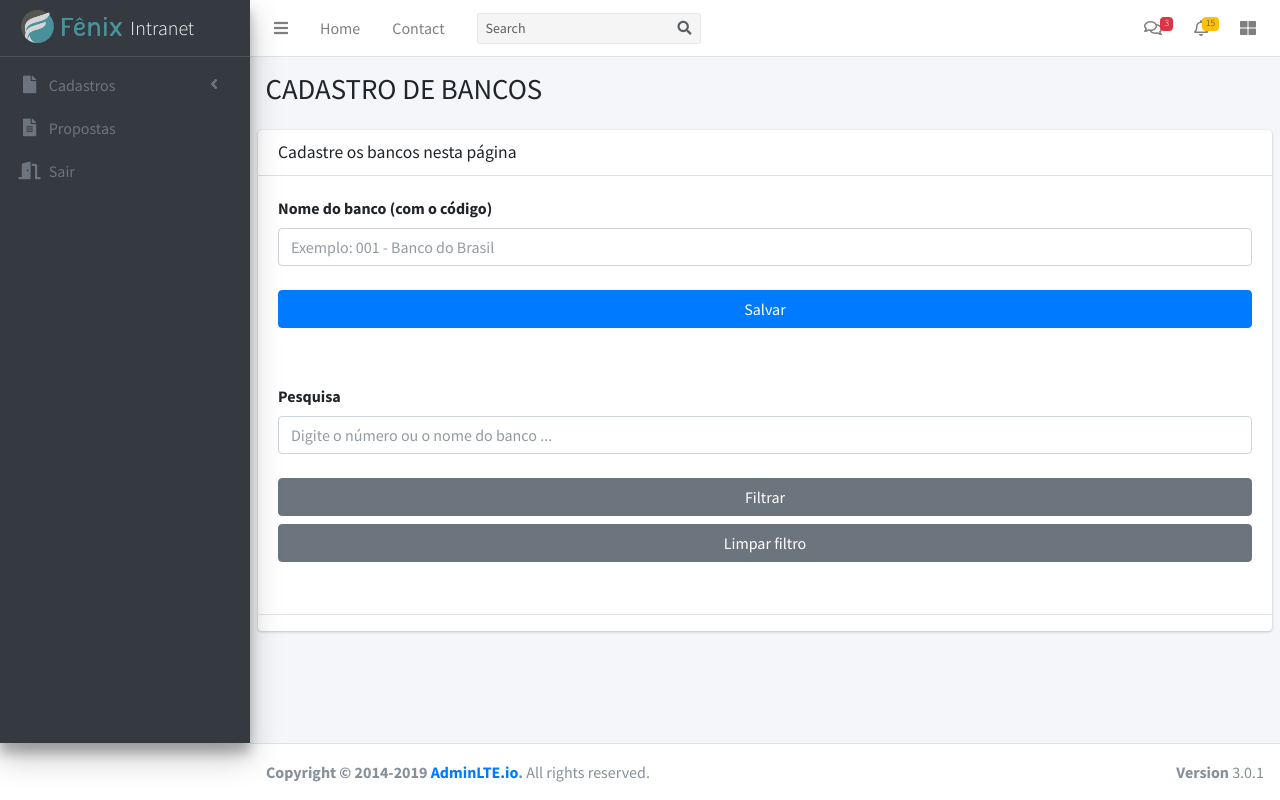
After one commit to MarMaga/Fenix, a PHP site: page /cadastro_bancos.php in a window 1280 px wide. The commit adds this page. Run offline with PHP 8.4, Linux system fonts and the light colour scheme; some libraries are stand-ins or nearby versions.

Commit message:
Teste script alert

```diff
--- /dev/null
+++ b/cadastro_bancos.php
@@ -0,0 +1,112 @@
+<?php
+
+if (isset($_POST['btn_salvar'])){
+    echo 'Botão clicado';
+}
+?>
+
+<!DOCTYPE html>
+<html>
+
+<?php
+include_once '_head.php';
+?>
+<script>
+    alert("Botão Salvar clicado")
+</script>
+
+
+<body class="hold-transition sidebar-mini">
+    <!-- Site wrapper -->
+    <div class="wrapper">
+        <!-- Navbar -->
+        <?php
+        include_once '_topo.php';
+        include_once '_menu.php';
+        ?>
+
+        <!-- Content Wrapper. Contains page content -->
+        <div class="content-wrapper">
+            <!-- Content Header (Page header) -->
+            <section class="content-header">
+                <div class="container-fluid">
+                    <div class="row mb-2">
+                        <div class="col-sm-6">
+                            <h1>CADASTRO DE BANCOS</h1>
+                        </div>
+                    </div>
+                </div><!-- /.container-fluid -->
+            </section>
+
+            <!-- Main content -->
+            <section class="content">
+
+                <!-- Default box -->
+                <div class="card">
+                    <div class="card-header">
+                        <h3 class="card-title">Cadastre os bancos nesta página</h3>
+                    </div>
+                    <form action="cadastro_bancos.php" method="post">
+                        <div class="card-body form-group">
+                            <label>Nome do banco (com o código)</label>
+                            <input type="text" class="form-control" placeholder="Exemplo: 001 - Banco do Brasil"><br>
+                            <div>
+                                <button name="btn_salvar" type="button" class="btn btn-block btn-primary">Salvar</button>
+                            </div>
+                        </div>
+                    </form>
+                    <form action="cadastro_bancos.php" method="post">
+                    <div class="card-body form-group">
+                        <label>Pesquisa</label>
+                        <input type="text" class="form-control" placeholder="Digite o número ou o nome do banco ..."><br>
+                        <div>
+                            <button name="btn_filtrar" type="button" class="btn btn-block btn-secondary">Filtrar</button>
+                            <button name="btn_limparfiltro" type="button" class="btn btn-block btn-secondary">Limpar filtro</button>
+                        </div>
+                    </div>
+                    </form>
+                    <!-- <div class="card-body">
+                        <form action="remover_equipamento.php" method="post">
+                            <div class="row">
+                                <div class="col-md-12">
+                                    <div class="form-group">
+                                        <label>Nome do banco (com o código. Exemplo: 001 - Banco do Brasil)</label>
+                                        <select class="form-control select2 obg" style="width: 100%;" name="setor" id="setor" onchange="CarregarEquipamentosAlocadosSetor()">
+
+                                        </select>
+                                    </div>
+
+                                </div>
+                            </div>
+                        </form> -->
+                    <hr>
+                    <div class="row" id="divResultado" style="display: none">
+                        <div class="col-12">
+                            <div class="card">
+                                <div class="card-header">
+                                    <h3 class="card-title">Lista de Equipamentos do Setor</h3>
+                                </div>
+                                <!-- /.card-header -->
+                                <div class="card-body table-responsive p-0">
+                                    <table class="table table-hover" id="tableResult">
+
+                                    </table>
+                                </div>
+
+                            </div>
+                            <!-- /.card -->
+                        </div>
+                    </div>
+                </div>
+        </div>
+        </section>
+    </div>
+    <?php
+    include_once '_footer.php';
+    ?>
+    </div>
+    <!-- ./wrapper -->
+
+</body>
+
+</html>
```
Also changed, not shown: intranet.php (+52 -9 lines).
